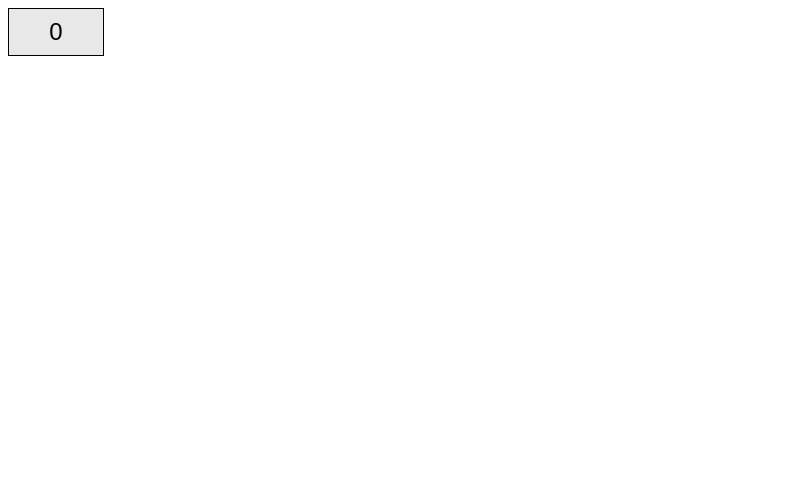
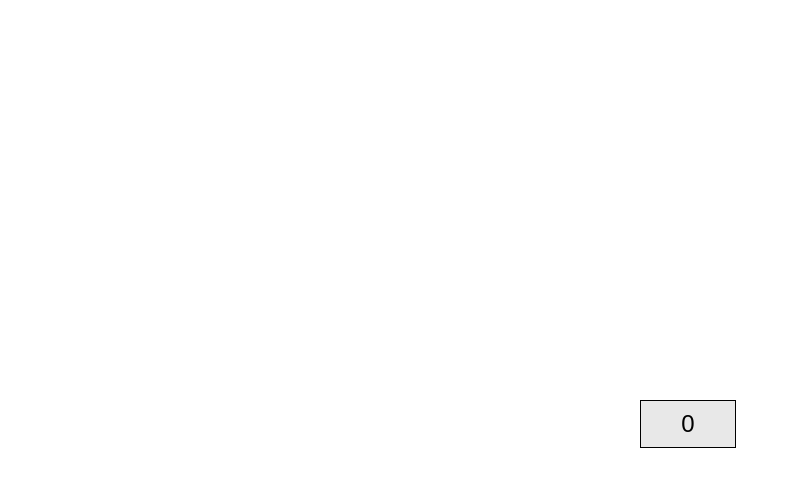
Before and after one commit to nikos-rvnt/HackerRank, a plain HTML site: page 10_Days_Javascript/Day8_Create_a_Button/index.html in a window 1280 px wide. Shown: the whole page, without its empty margins (0-791 px from the left). Drawn offline with Linux system fonts and the light colour scheme; files that its build step writes are made by us from their sources; files whose address does not match are found by name.

Commit message:
Update button.css

```diff
--- a/10_Days_Javascript/Day8_Create_a_Button/button.css
+++ b/10_Days_Javascript/Day8_Create_a_Button/button.css
@@ -1,4 +1,4 @@
-  #btn {
+#btn {
     /* Set the background color to a shade of green */
     background: #E8E8E8;
     /* Center-align the text */
@@ -14,4 +14,9 @@
     /* border */
     border-style: solid;
     border-width: 1px;
+    position: absolute;
+    top: 50%;
 }
+.wrapper {
+    text-align: center;
+}
```
